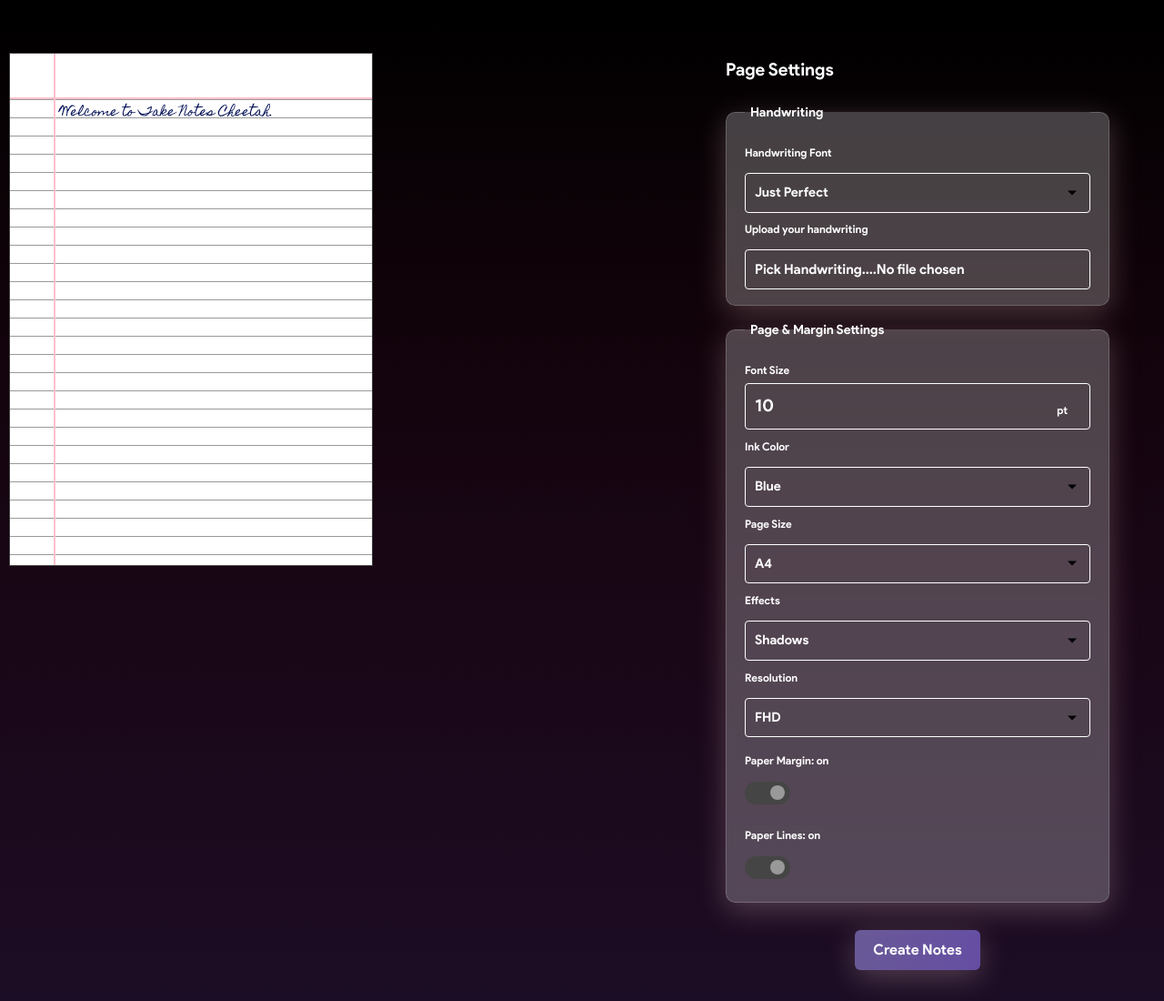
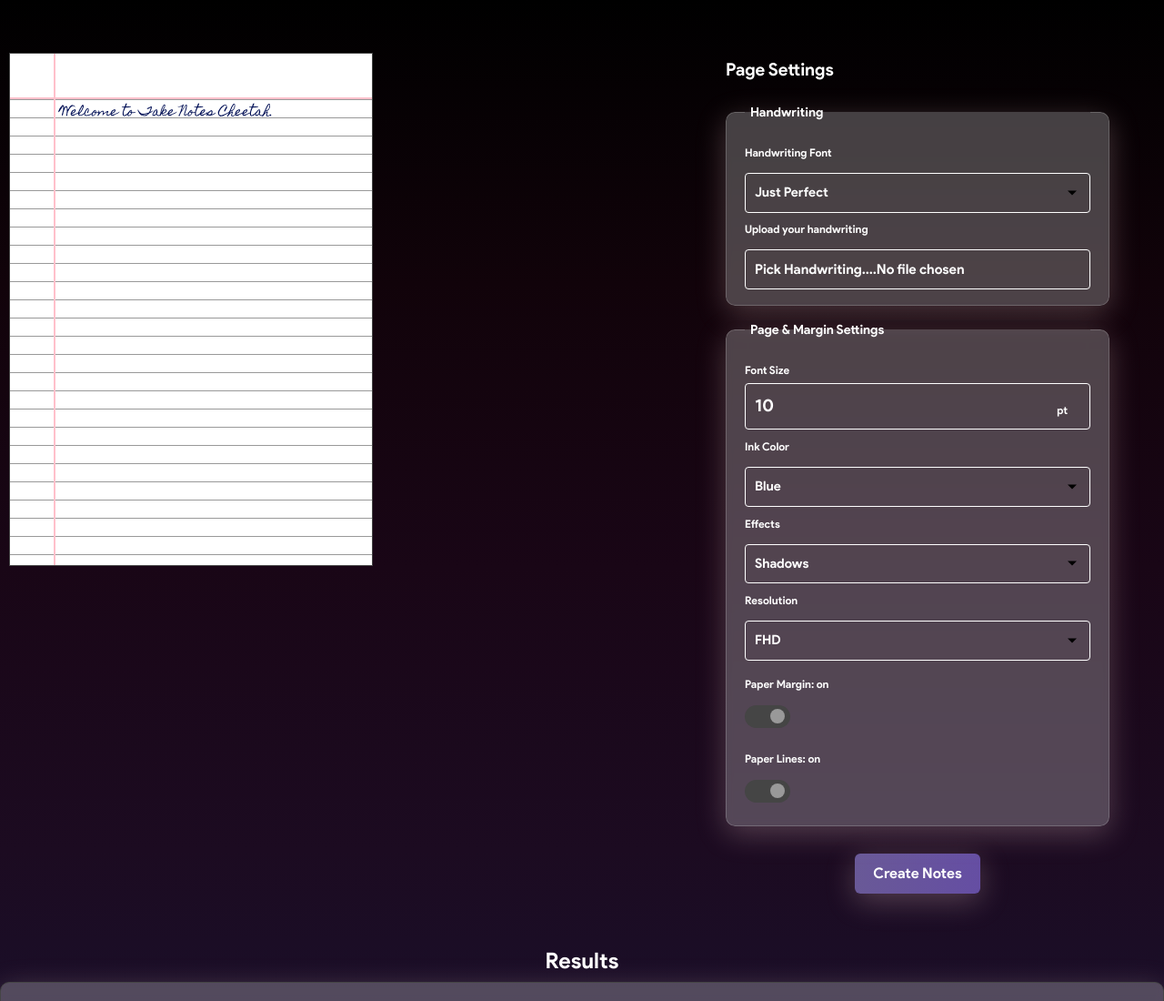
Before and after one commit to shrish-sharma-codes/tn-native-v4, a website with bundled scripts: page docs/index.html in a window 1280 px wide. Shown: the top 1100 px of the page at 91% size. Built offline with nearby package versions, Linux system fonts and the light colour scheme; a web font is replaced by a local one.

Commit message:
Removed Page Size setting

```diff
--- a/docs/index.html
+++ b/docs/index.html
@@ -251,7 +251,7 @@
                       <option value="#ba3807">Red</option>
                     </select>
                   </div>
-                  <div>
+                  <div style="display: none;">
                     <label class="block" for="page-size">Page Size</label>
                     <select id="page-size">
                       <option default value="a4">A4 &nbsp;</option>
```
